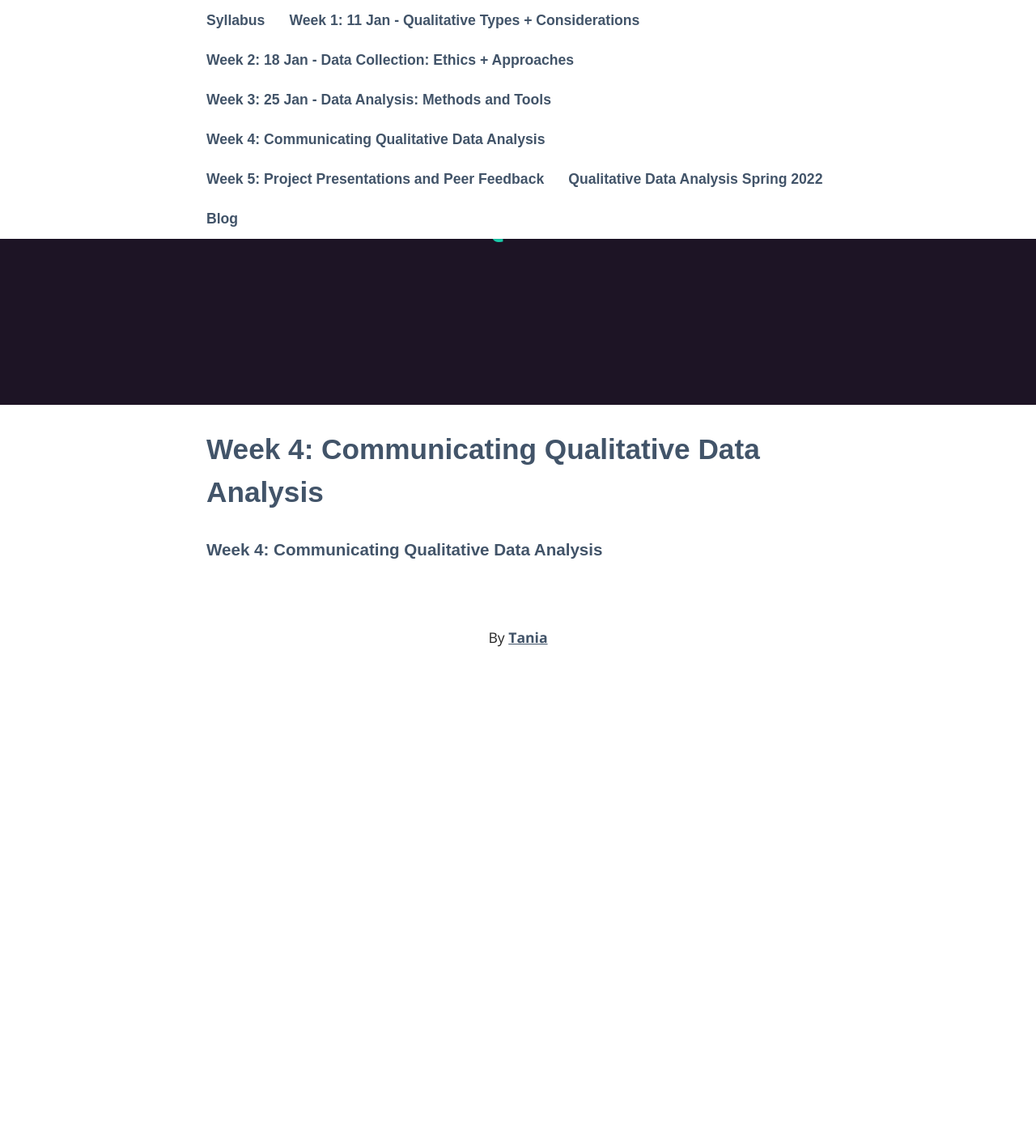
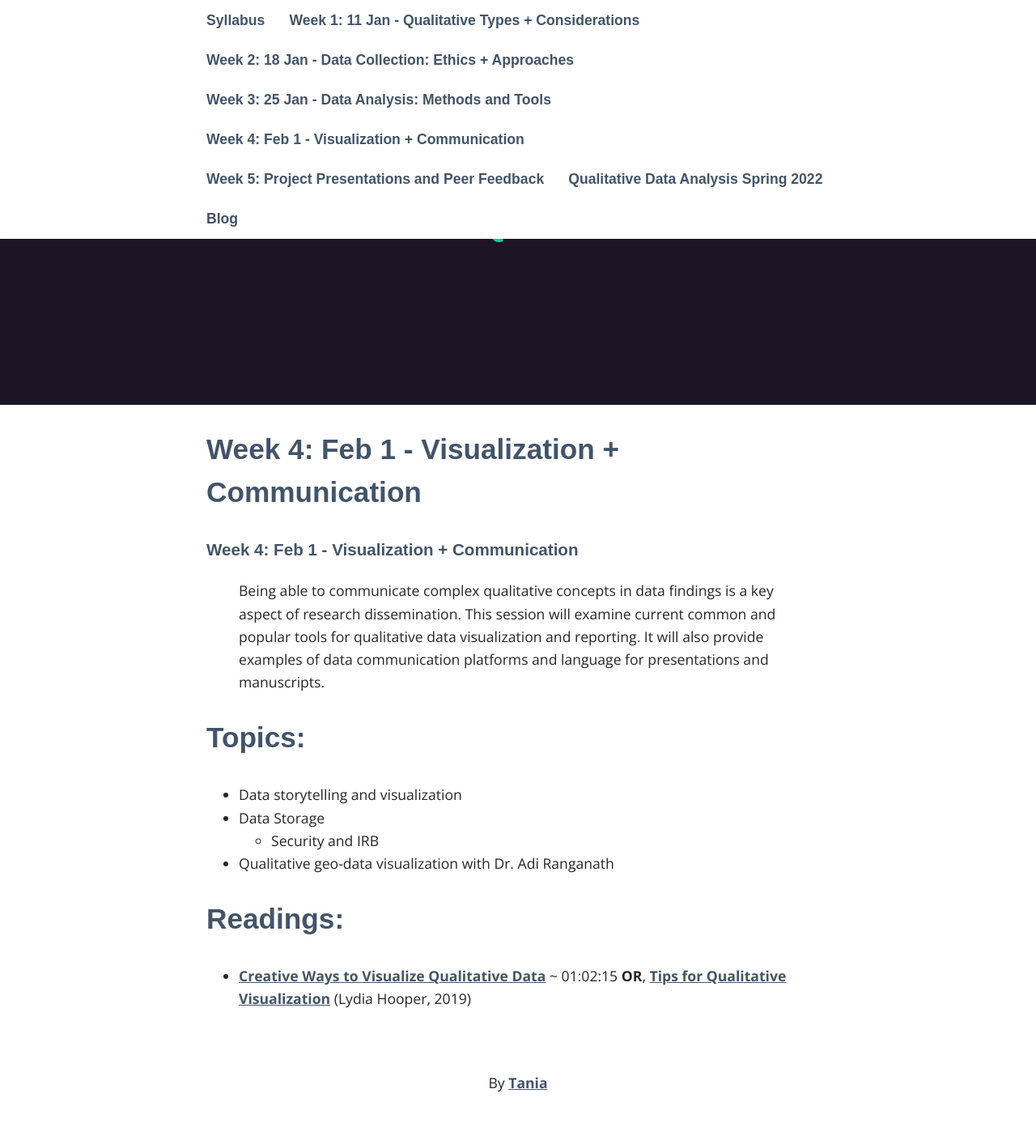
Before and after one commit to jwrigs/QDA2022, a Jekyll site: the page built from _pages/week4.md, in a window 1280 px wide. Shown: the whole page at 81% size. Built offline with Jekyll 4.4.1, drawn with Linux system fonts in a browser that asks for light colours; some web fonts are replaced; our own code applies the rules of GitHub Pages for plain Markdown files; before the commit the page ends 900 px from its top, so only the background shows below that.

Commit message:
Update week4.md

```diff
--- a/_pages/week4.md
+++ b/_pages/week4.md
@@ -1 +1,13 @@
-### Week 4: Communicating Qualitative Data Analysis
+### Week 4: Feb 1 - Visualization + Communication
+
+> Being able to communicate complex qualitative concepts in data findings is a key aspect of research dissemination. This session will examine current common and popular tools for qualitative data visualization and reporting. It will also provide examples of data communication platforms and language for presentations and manuscripts.
+
+## Topics:
+- Data storytelling and visualization
+- Data Storage
+  - Security and IRB
+- Qualitative geo-data visualization with Dr. Adi Ranganath
+
+## Readings:
+- [Creative Ways to Visualize Qualitative Data](https://youtu.be/MywkhShzAFM) ~ 01:02:15
+**OR**, [Tips for Qualitative Visualization](https://youtu.be/MywkhShzAFM) (Lydia Hooper, 2019)
```
